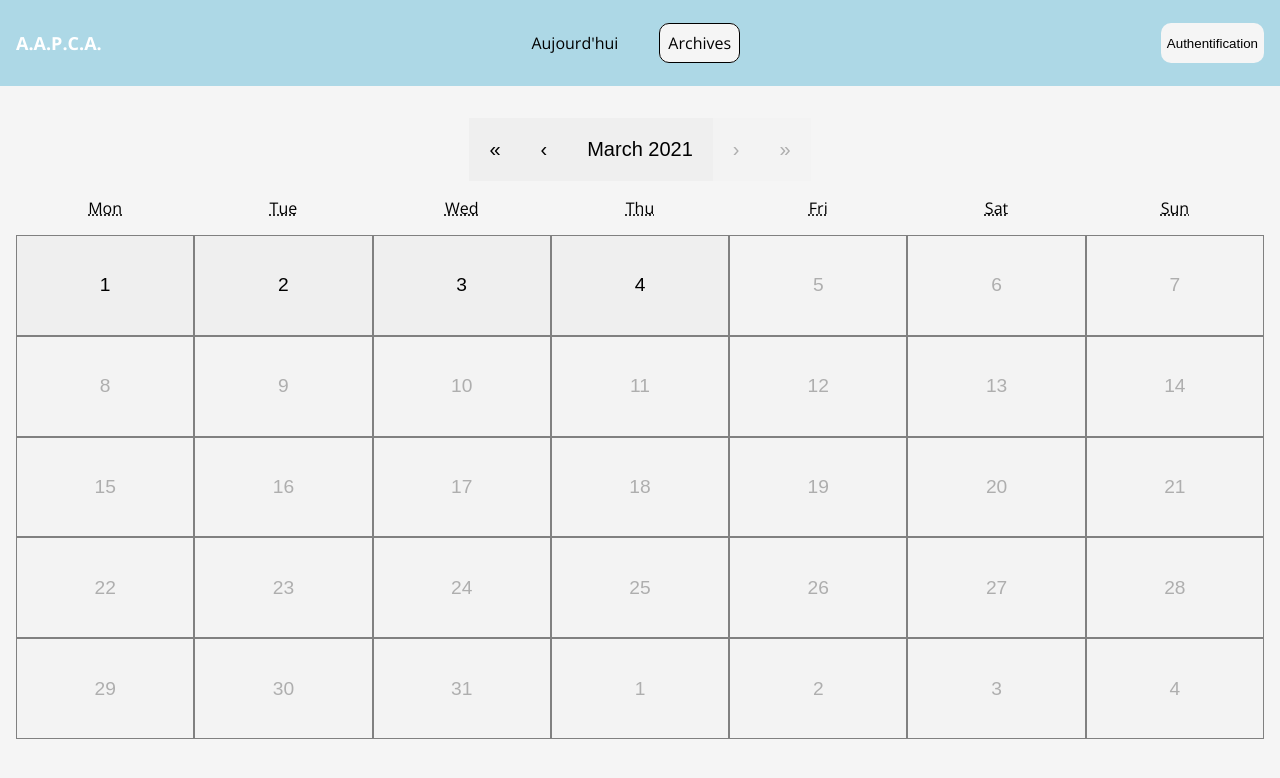
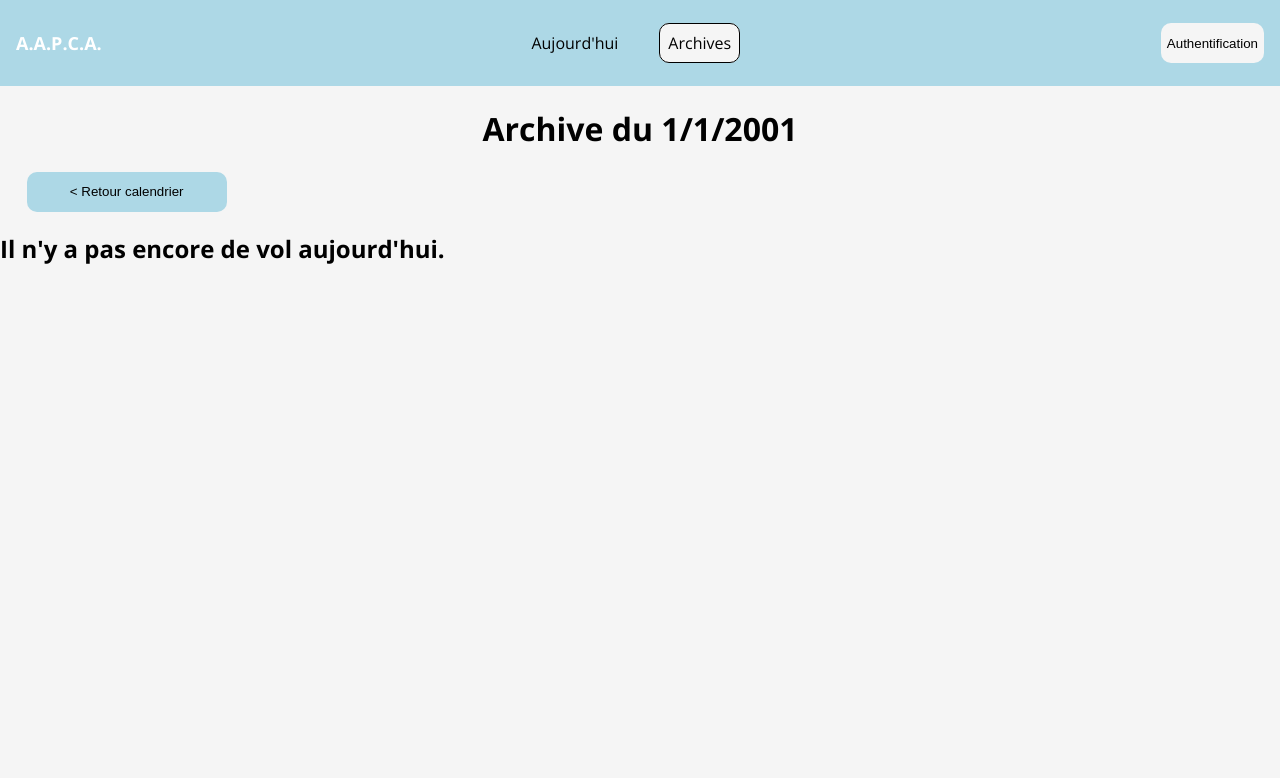
Before and after one commit to M-axel/Planche-velivole-front, a React (Create React App) app: page /archive/1/1/1 in a window 1280 px wide. Shown: the top 778 px of the page. Built offline with nearby package versions, Linux system fonts and the light colour scheme.

Commit message:
Patch du bug de date : getDay au lieu de getDate et getMonth qui donne 0 pour janvier #11

```diff
--- a/src/pages/Archive.js
+++ b/src/pages/Archive.js
@@ -22,7 +22,7 @@ const Archive = () => {
   const history = useHistory();
   // Il nous faut un état pour savoir si on est en selection de l'archive ou consultation
   // Pour ça on va utiliser useReducer puisque les deux états sont liés
-  const [state, dispatch] = useReducer(reducer, "calendrier");
+  const [state, dispatch] = useReducer(reducer, 'calendrier');
 
   // On recupère ce qui se trouve dans l'url
   const dateULR = {
@@ -30,23 +30,33 @@ const Archive = () => {
     mois: useParams().mois,
     jour: useParams().jour,
   };
+
+  // Si on entre une URL à la main, on tombe directement sur la planche. Pas obligé de passer par le calendrier
+  if(dateULR.annee && dateULR.mois && dateULR.jour && (state === 'calendrier')){
+    dispatch({ type: "affichePlanche" });
+  }
+
+  console.log("Date URL:" + dateULR.annee + "/" + dateULR.mois+"/"+dateULR.jour);
+
   // On converti ça en une date format ISO (ex: 2010-01-27)
   const dateURLISO = new Date(
     dateULR.annee + "-" + dateULR.mois + "-" + dateULR.jour
   );
+  // Attention parce qu'ici, le mois est à nouveau 0 pour janvier
 
-  console.log("Date:" + dateURLISO);
+  console.log("Date ISO :" + dateURLISO);
 
   const clickDayHandler = (date) => {
+    console.log("Calendar envoie : "+date + " soit mois :"+ date.getMonth());
     // Si une date est cliquée sur le calendrier, alors on modifie notre URL
     // et au refresh, cette url sera capturée par useParams() et donc dans dateURL
     history.push(
       "/archive/" +
         date.getFullYear() +
         "/" +
-        date.getMonth() +
+        (date.getMonth() +1) + // +1 car getMonth envoie 0 pour janvier
         "/" +
-        date.getDay()
+        date.getDate()
     );
 
     dispatch({ type: "affichePlanche" });
@@ -65,7 +75,7 @@ const Archive = () => {
     return (
       <React.Fragment>
         <h1 className="titreArchive">
-          Archive du {dateURLISO.getDay()}/{dateURLISO.getMonth()}/
+          Archive du {dateURLISO.getDate()}/{dateURLISO.getMonth() +1}/
           {dateURLISO.getFullYear()}
         </h1>
         <div
--- a/src/pages/Planche.js
+++ b/src/pages/Planche.js
@@ -36,6 +36,7 @@ const Planche = (props) => {
   // Pour etre certain de travailler uniquement sur YYYY-MM-DD
   plancheID.setHours(0,0,0,0);
 
+  console.log("planche ID:" + plancheID);
   // getTime sinon la comparaison ne se valide jamais
   const plancheAAfficher = VOL.filter( vol => vol.id.getTime() === plancheID.getTime());
 
```
